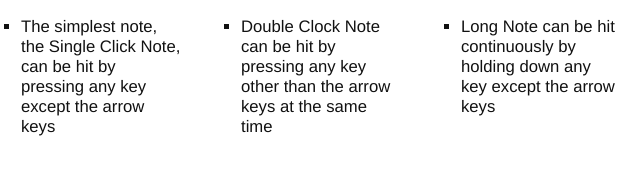
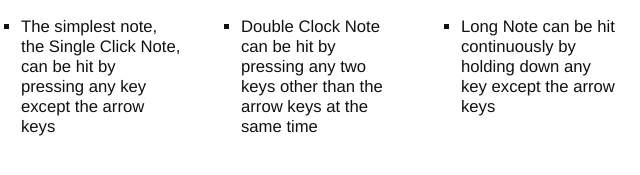
Before and after one commit to RGB-Line/RGBLineWebPage, a website: page indexEng.html in a window 1280 px wide. Shown: the part 2899-3074 px from the top of the page, 339-979 px from the left. Drawn offline with Linux system fonts and the light colour scheme; files that its build step writes are made by us from their sources.

Commit message:
Update indexEng.html

```diff
--- a/indexEng.html
+++ b/indexEng.html
@@ -158,7 +158,7 @@
             <img alt="Placeholder" src="Src/DoubleClickNote.png" style="width: 200px;">
           </div>
           <ul>
-            <li style="font-size: 1.5ch;">Double Clock Note can be hit by pressing any key other than the arrow keys at the same time</li>
+            <li style="font-size: 1.5ch;">Double Clock Note can be hit by pressing any two keys other than the arrow keys at the same time</li>
           </ul>
         </div>
         <div class="column">
```
